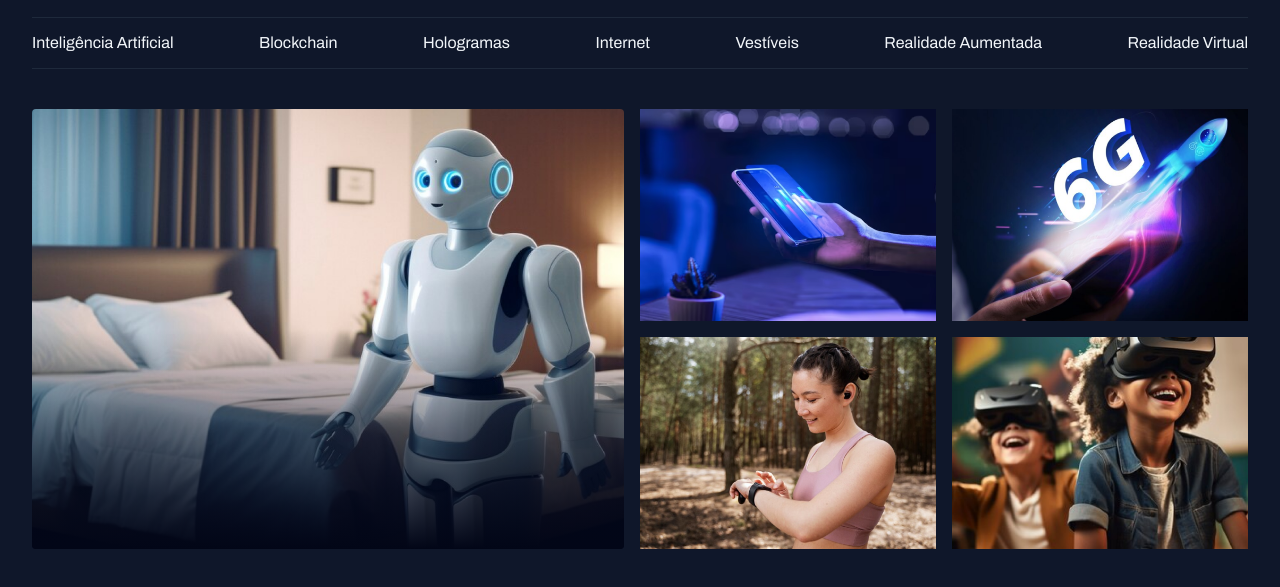
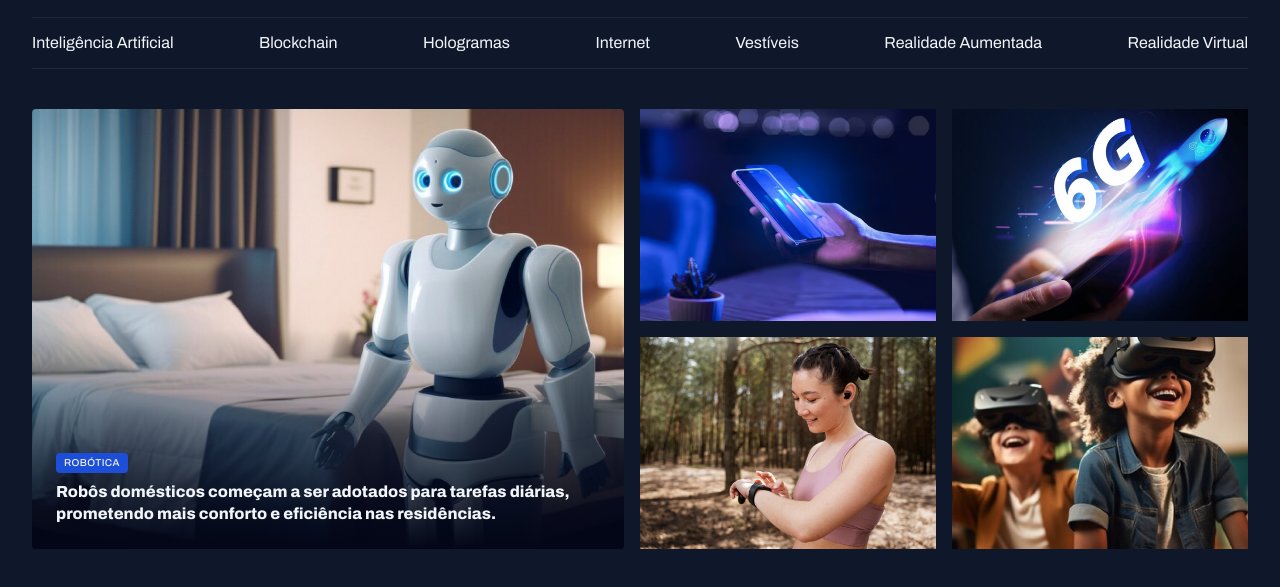
Before and after one commit to Raphaelmsp/PORTALDENOTICIA-ROCKETSEAT, a plain HTML site: page index.html in a window 1280 px wide. Shown: the part 55-642 px from the top of the page. Drawn offline with Linux system fonts and the light colour scheme.

Commit message:
ajustando o conteúdo do card

```diff
--- a/index.html
+++ b/index.html
@@ -42,9 +42,17 @@
 
   <main class="grid container">
     <section id="featured" class="grid grid-flow-col gap-16">
-      <div class="card">
+      <figure class="card">
         <img src="assets/images/Image 01.png" alt="">
-      </div>
+
+        <figcaption>
+          <span class="content-tag">robótica</span>
+          <h2 class="text-2xl">
+            Robôs domésticos começam a ser adotados para tarefas
+            diárias, prometendo mais conforto e eficiência nas
+            residências.</h2>
+        </figcaption>
+      </figure>
 
       <div class="grid grid-cols-2 gap-16">
         <div>
--- a/styles/global.css
+++ b/styles/global.css
@@ -53,3 +53,16 @@ img {
 main {
   margin-top: 40px;
 }
+
+.content-tag {
+  display: inline-block;
+  background-color: var(--brand-color-dark);
+  padding: 4px 8px;
+  border-radius: 4px;
+  font: 500 10px/1.2 var(--font-family);
+  text-transform: uppercase;
+  letter-spacing: 0.04em;
+  color: var(--text-color-primary);
+  box-shadow: 0px 4px 16px rgba(2, 6, 23, 0.251);
+
+}
--- a/styles/sections.css
+++ b/styles/sections.css
@@ -20,5 +20,15 @@
         #020617 100%
       );
     }
+
+    figcaption {
+      position: absolute;
+      bottom: 0;
+      padding: 24px;
+
+      h2 {
+        margin-top: 8px;
+      }
+    }
   }
 }
--- a/styles/utility.css
+++ b/styles/utility.css
@@ -12,3 +12,15 @@
 .gap-16 {
   gap:16px;
 }
+
+.text-2xl {
+  font: var(--h2);
+}
+
+.text-lg {
+  font: var(--h3);
+}
+
+.text-sm {
+  font: var(--text-sm);
+}
```
